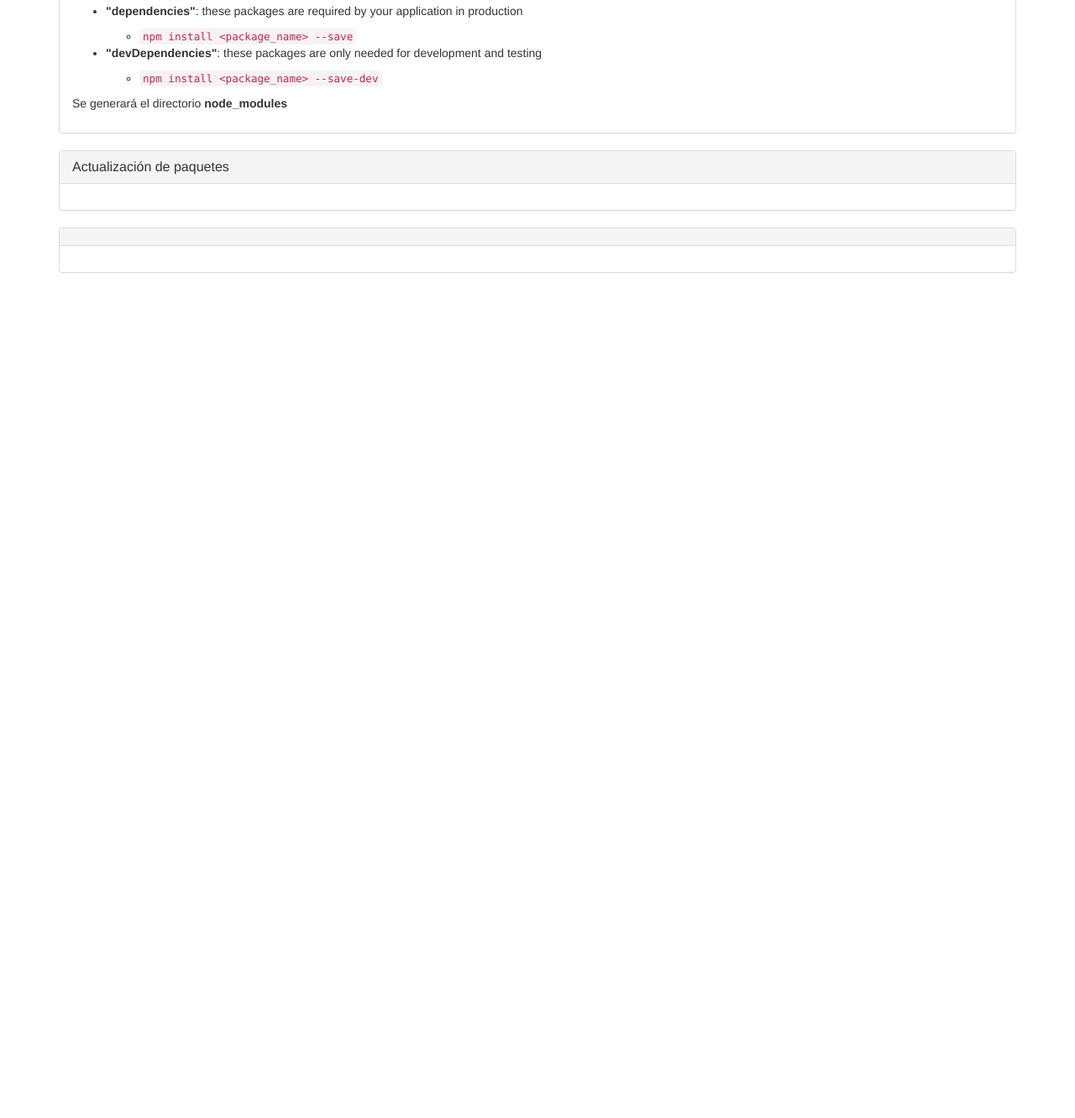
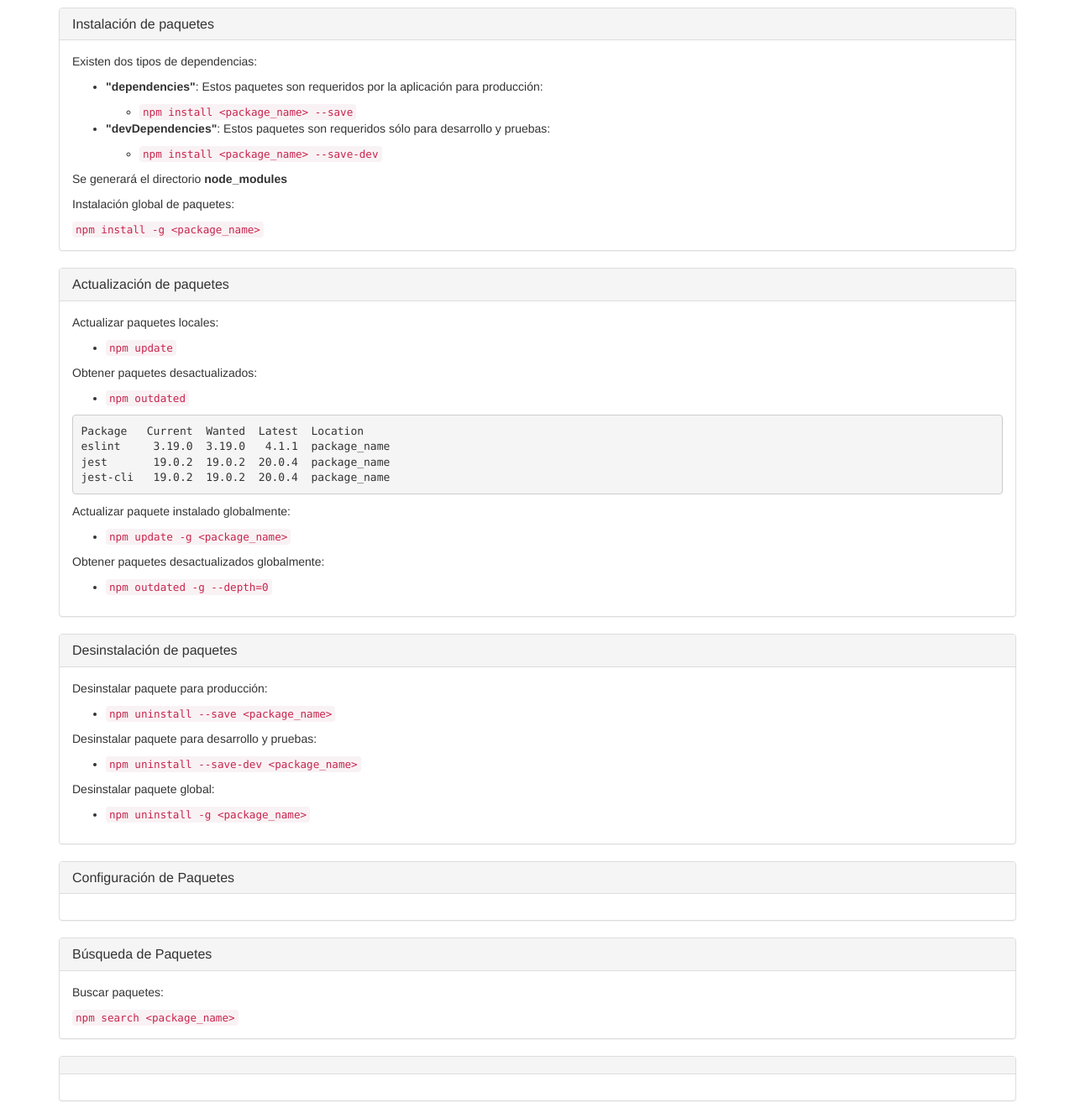
Before and after one commit to lenin-anzen/nodejs-npm, a website: page docs/index.html in a window 1280 px wide. Shown: the part 1327-2659 px from the top of the page at 84% size. Before the commit the page ends 1672 px from the top, so only its background shows below. Drawn offline with nearby package versions, Linux system fonts and the light colour scheme.

Commit message:
Almost complete

```diff
--- a/docs/index.html
+++ b/docs/index.html
@@ -36,6 +36,9 @@
                     <li><a href="#start-project">Iniciar proyecto</a></li>
                     <li><a href="#install-packages">Instalación de paquetes</a></li>
                     <li><a href="#update-packages">Actualización de paquetes</a></li>
+                    <li><a href="#uninstall-packages">Desinstalación de paquetes</a></li>
+                    <li><a href="#configure-packages">Configuración de Paquetes</a></li>
+                    <li><a href="#search-packages">Búsqueda de Paquetes</a></li>
                     <li><a href="#"></a></li>
                 </ul>
             </div>
@@ -115,32 +118,102 @@
                 <div class="panel-body">
                     <div class="row">
                         <div class="col md-12 col-sm-12">
+                            <p>Existen dos tipos de dependencias:</p>
                             <ul>
                                 <li>
-                                    <p><strong>"dependencies"</strong>: these packages are required by your application in production</p>
+                                    <p><strong>"dependencies"</strong>: Estos paquetes son requeridos por la aplicación para producción:</p>
                                     <ul>
                                         <li><code>npm install &lt;package_name&gt; --save</code></li>
                                     </ul>
                                 </li>
                                 <li>
-                                    <p><strong>"devDependencies"</strong>: these packages are only needed for development and testing</p>
+                                    <p><strong>"devDependencies"</strong>: Estos paquetes son requeridos sólo para desarrollo y pruebas:</p>
                                     <ul>
                                         <li><code>npm install &lt;package_name&gt; --save-dev</code></li>
                                     </ul>
                                 </li>
                             </ul>
                             <p>Se generará el directorio <strong>node_modules</strong></p>
+                            <p>Instalación global de paquetes:</p>
+                            <code>npm install -g &lt;package_name&gt;</code>
                         </div>
                     </div>
                 </div>
             </div>
             <div class="panel panel-default" id="update-packages">
                 <div class="panel-heading">
-                    <h3 class="panel-title"><a href="" target="_blank" title="Actualización de paquetes">Actualización de paquetes</a></h3>
+                    <h3 class="panel-title"><a href="https://docs.npmjs.com/getting-started/updating-local-packages" target="_blank" title="Actualización de paquetes">Actualización de paquetes</a></h3>
+                </div>
+                <div class="panel-body">
+                    <div class="row">
+                        <div class="col md-12 col-sm-12">
+                            <p>Actualizar paquetes locales:</p>
+                            <ul>
+                                <li><code>npm update</code></li>
+                            </ul>
+                            <p>Obtener paquetes desactualizados:</p>
+                            <ul>
+                                <li><code>npm outdated</code></li>
+                            </ul>
+                            <pre>Package   Current  Wanted  Latest  Location
+eslint     3.19.0  3.19.0   4.1.1  package_name
+jest       19.0.2  19.0.2  20.0.4  package_name
+jest-cli   19.0.2  19.0.2  20.0.4  package_name</pre>
+                            <p>Actualizar paquete instalado globalmente:</p>
+                            <ul>
+                                <li><code>npm update -g &lt;package_name&gt;</code></li>
+                            </ul>
+                            <p>Obtener paquetes desactualizados globalmente:</p>
+                            <ul>
+                                <li><code>npm outdated -g --depth=0</code></li>
+                            </ul>
+                        </div>
+                    </div>
+                </div>
+            </div>
+            <div class="panel panel-default" id="uninstall-packages">
+                <div class="panel-heading">
+                    <h3 class="panel-title"><a href="https://docs.npmjs.com/getting-started/uninstalling-local-packages" target="_blank" title="Desinstalación de paquetes">Desinstalación de paquetes</a></h3>
+                </div>
+                <div class="panel-body">
+                    <div class="row">
+                        <div class="col md-12 col-sm-12">
+                            <p>Desinstalar paquete para producción:</p>
+                            <ul>
+                                <li><code>npm uninstall --save &lt;package_name&gt;</code></li>
+                            </ul>
+                            <p>Desinstalar paquete para desarrollo y pruebas:</p>
+                            <ul>
+                                <li><code>npm uninstall --save-dev &lt;package_name&gt;</code></li>
+                            </ul>
+                            <p>Desinstalar paquete global:</p>
+                            <ul>
+                                <li><code>npm uninstall -g &lt;package_name&gt;</code></li>
+                            </ul>
+                        </div>
+                    </div>
+                </div>
+            </div>
+            <div class="panel panel-default" id="configure-packages">
+                <div class="panel-heading">
+                    <h3 class="panel-title"><a href="" target="_blank" title="Configuración de Paquetes">Configuración de Paquetes</a></h3>
                 </div>
                 <div class="panel-body">
                     <div class="row">
                         <div class="col md-12 col-sm-12"></div>
+                    </div>
+                </div>
+            </div>
+            <div class="panel panel-default" id="search-packages">
+                <div class="panel-heading">
+                    <h3 class="panel-title"><a href="https://docs.npmjs.com/cli/search" target="_blank" title="Búsqueda de Paquetes">Búsqueda de Paquetes</a></h3>
+                </div>
+                <div class="panel-body">
+                    <div class="row">
+                        <div class="col md-12 col-sm-12">
+                            <p>Buscar paquetes:</p>
+                            <code>npm search &lt;package_name&gt;</code>
+                        </div>
                     </div>
                 </div>
             </div>
```
Also changed, not shown: .travis.yml (renamed from travis.yml), README.md.
